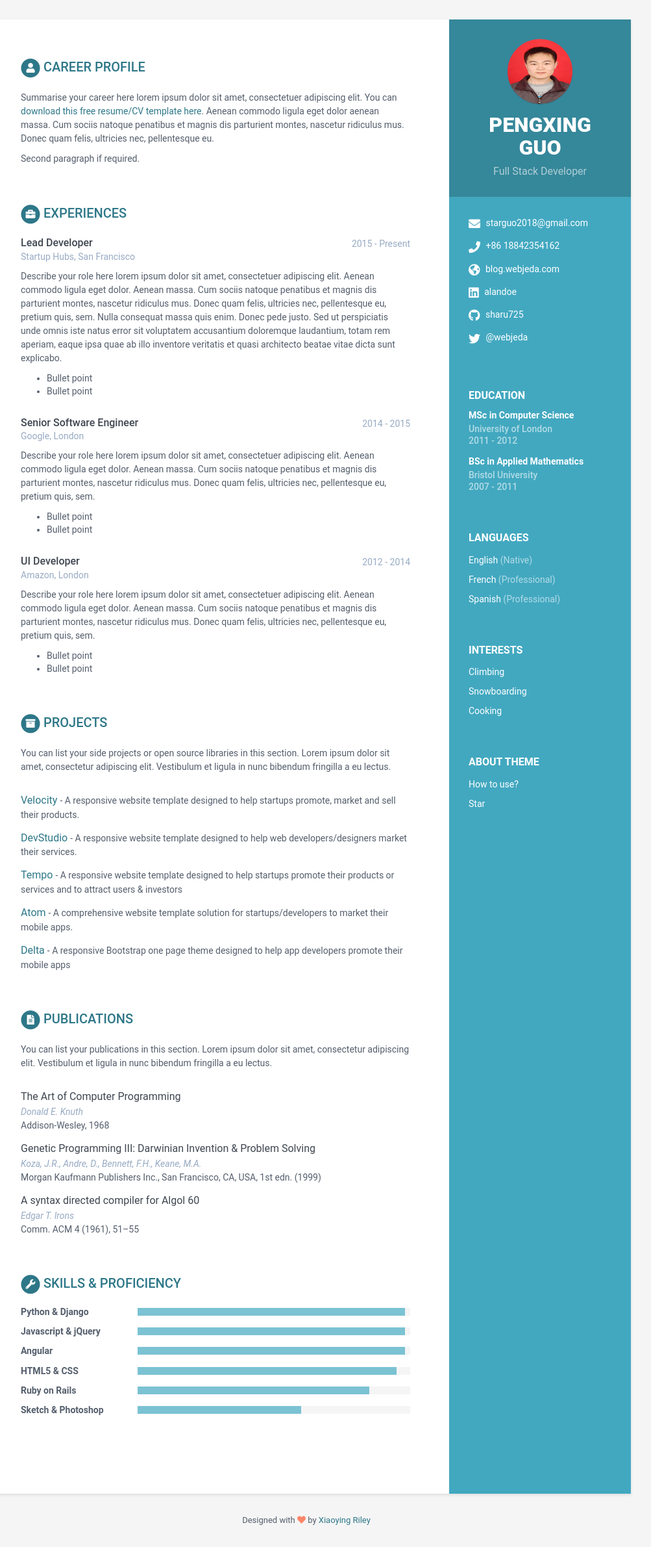
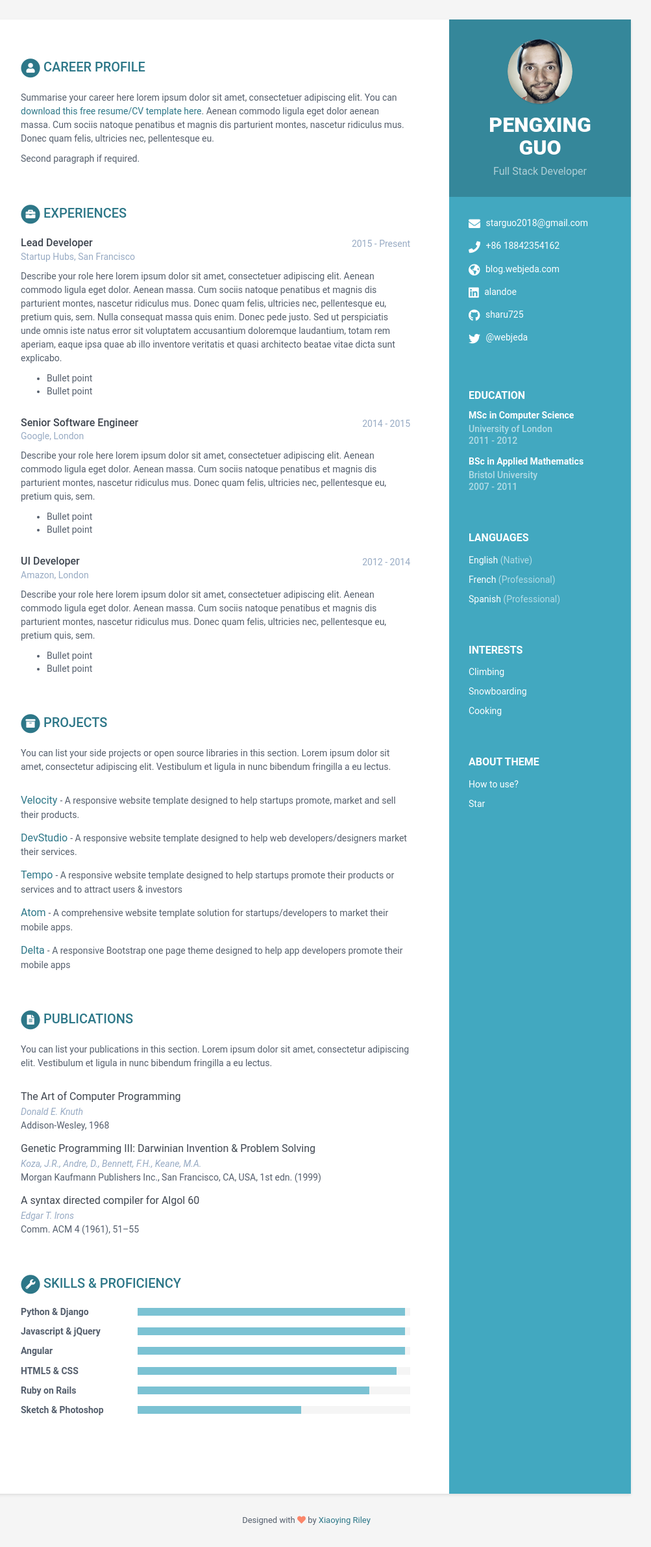
Before and after one commit to STAR-GUO/star.github.io, a Jekyll site: the page built from index.html, in a window 1280 px wide. Shown: the whole page at 65% size, without its empty margins (168-1171 px from the left). Built offline with Jekyll 4.4.1, drawn with Linux system fonts in a browser that asks for light colours.

Commit message:
Update data.yml

```diff
--- a/_data/data.yml
+++ b/_data/data.yml
@@ -9,7 +9,7 @@ sidebar:
     # Profile information
     name: PENGXING GUO
     tagline: Full Stack Developer
-    avatar: Photo.png  #place a 100x100 picture inside /assets/images/ folder and provide the name of the file below
+    avatar: profile.png  #place a 100x100 picture inside /assets/images/ folder and provide the name of the file below
 
     # Sidebar links
     email: starguo2018@gmail.com
```
